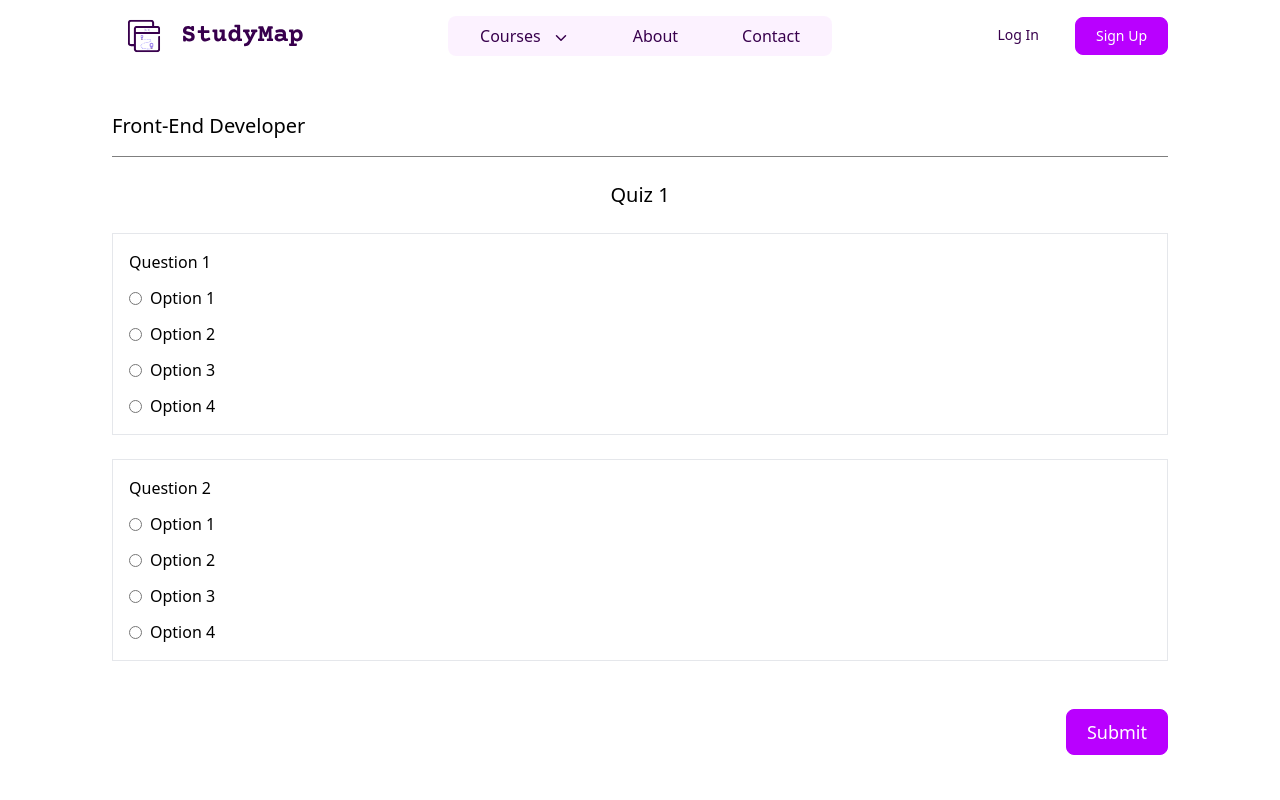
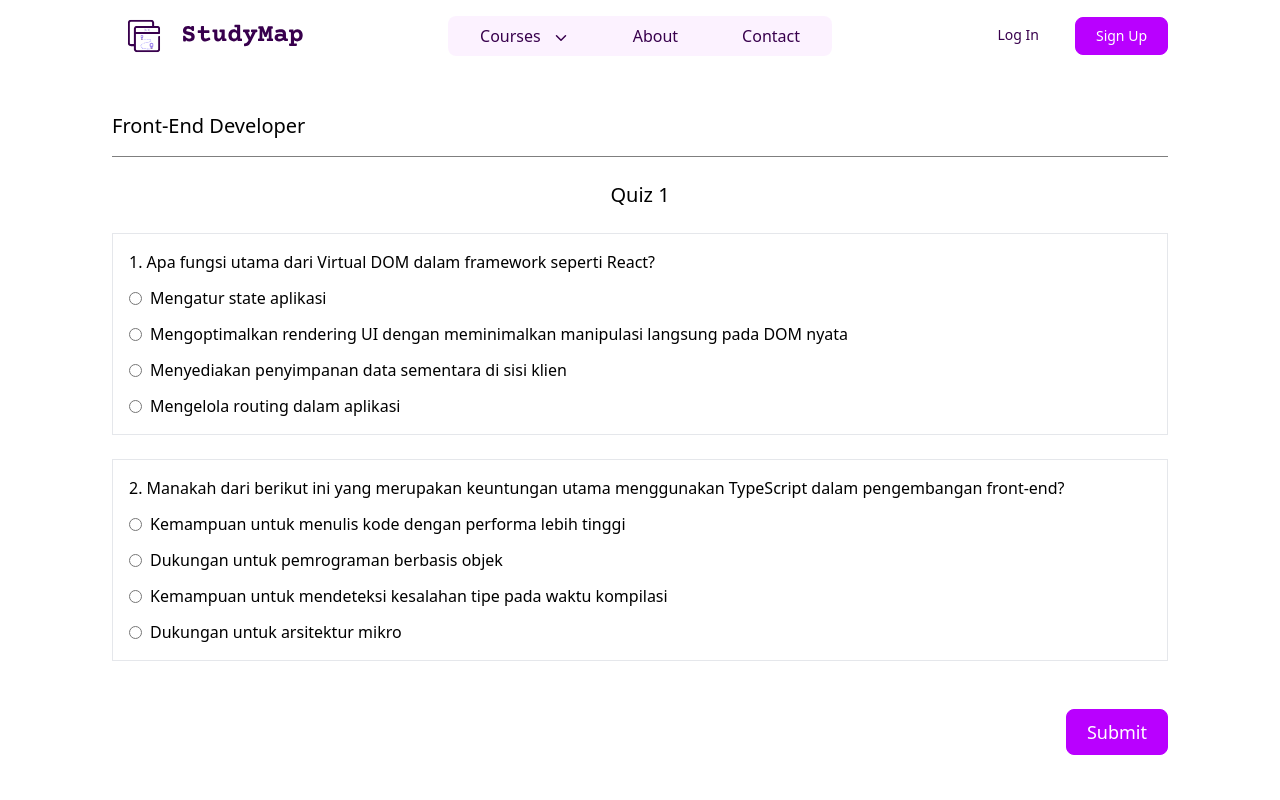
Before and after one commit to allsyalwaa/StudyMap, a React (Vite) app: page /quiz in a window 1280 px wide. Shown: the top 800 px of the page. Built offline with nearby package versions, Linux system fonts and the light colour scheme.

Commit message:
refactor: Update SecQuiz component to include quiz questions with options and labels

```diff
--- a/src/components/section/SecQuiz.jsx
+++ b/src/components/section/SecQuiz.jsx
@@ -18,41 +18,57 @@ export default function SecQuiz() {
       <div className="flex flex-col justify-center gap-6">
         <h1 className="mt-6 text-center text-xl font-medium">Quiz 1</h1>
         <div className="flex flex-col gap-3 border-[1.5px] p-4">
-          <p>Question 1</p>
+          <p>
+            1. Apa fungsi utama dari Virtual DOM dalam framework seperti React?
+          </p>
           <div className="flex items-center gap-2">
             <input type="radio" name="question1" id="option1" />
-            <label htmlFor="option1">Option 1</label>
+            <label htmlFor="option1">Mengatur state aplikasi</label>
           </div>
           <div className="flex items-center gap-2">
             <input type="radio" name="question1" id="option2" />
-            <label htmlFor="option2">Option 2</label>
+            <label htmlFor="option2">
+              Mengoptimalkan rendering UI dengan meminimalkan manipulasi
+              langsung pada DOM nyata
+            </label>
           </div>
           <div className="flex items-center gap-2">
             <input type="radio" name="question1" id="option3" />
-            <label htmlFor="option3">Option 3</label>
+            <label htmlFor="option3">
+              Menyediakan penyimpanan data sementara di sisi klien
+            </label>
           </div>
           <div className="flex items-center gap-2">
             <input type="radio" name="question1" id="option4" />
-            <label htmlFor="option4">Option 4</label>
+            <label htmlFor="option4">Mengelola routing dalam aplikasi</label>
           </div>
         </div>
         <div className="flex flex-col gap-3 border-[1.5px] p-4">
-          <p>Question 2</p>
+          <p>
+            2. Manakah dari berikut ini yang merupakan keuntungan utama
+            menggunakan TypeScript dalam pengembangan front-end?
+          </p>
           <div className="flex items-center gap-2">
             <input type="radio" name="question2" id="option1" />
-            <label htmlFor="option1">Option 1</label>
+            <label htmlFor="option1">
+              Kemampuan untuk menulis kode dengan performa lebih tinggi
+            </label>
           </div>
           <div className="flex items-center gap-2">
             <input type="radio" name="question2" id="option2" />
-            <label htmlFor="option2">Option 2</label>
+            <label htmlFor="option2">
+              Dukungan untuk pemrograman berbasis objek
+            </label>
           </div>
           <div className="flex items-center gap-2">
             <input type="radio" name="question2" id="option3" />
-            <label htmlFor="option3">Option 3</label>
+            <label htmlFor="option3">
+              Kemampuan untuk mendeteksi kesalahan tipe pada waktu kompilasi
+            </label>
           </div>
           <div className="flex items-center gap-2">
             <input type="radio" name="question2" id="option4" />
-            <label htmlFor="option4">Option 4</label>
+            <label htmlFor="option4">Dukungan untuk arsitektur mikro</label>
           </div>
         </div>
       </div>
```
